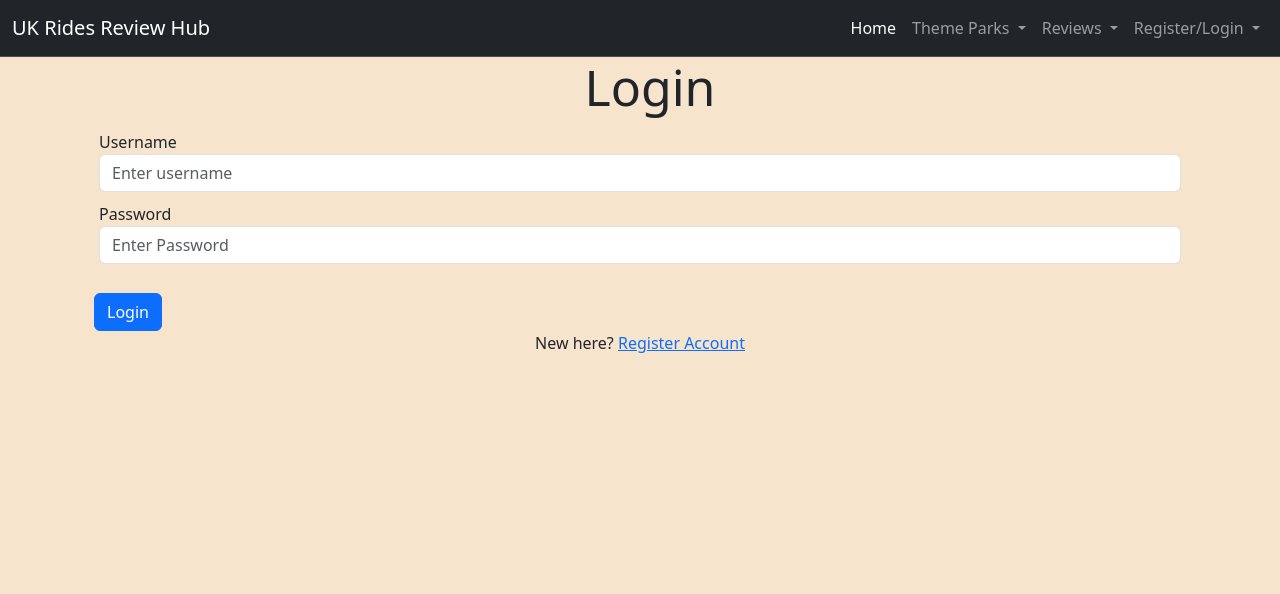
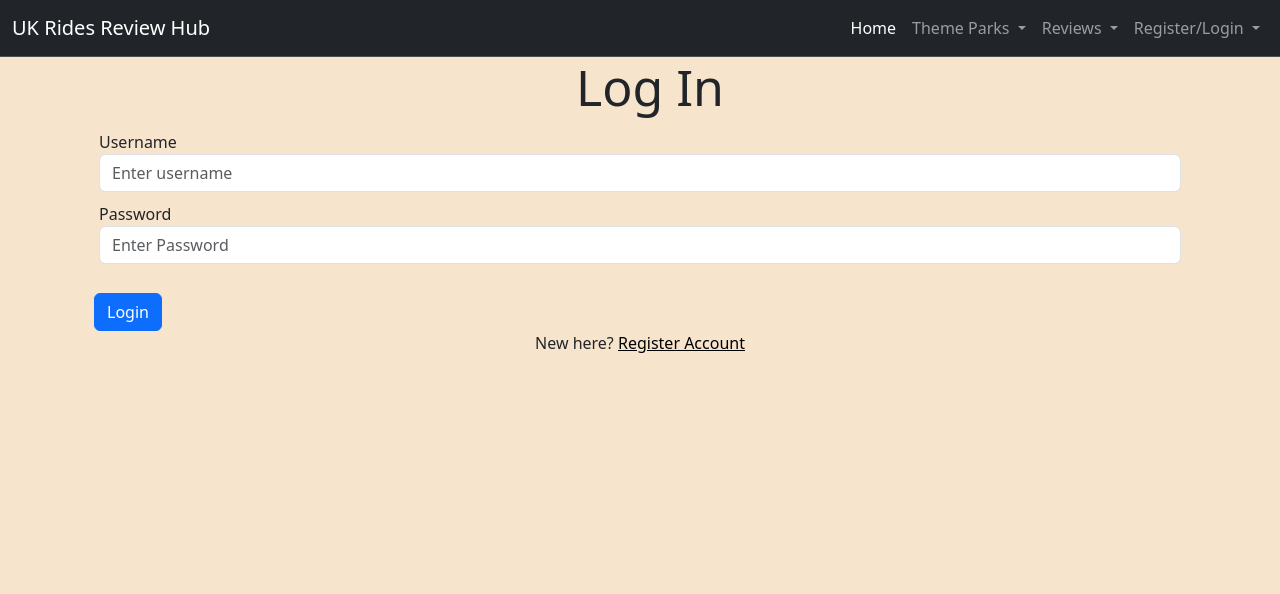
Before and after one commit to hannahro15/Theme-park-reviews-site, a Flask app: page /login in a window 1280 px wide. Shown: the top 594 px of the page. Run offline with Flask 3, Linux system fonts and the light colour scheme; some libraries are stand-ins or nearby versions.

Commit message:
Make registration and login links stronger for accesibility

```diff
--- a/static/css/style.css
+++ b/static/css/style.css
@@ -45,6 +45,12 @@ i {
 #copyright-statement {
     font-size: 10px;
     color: white;
+}
+
+/* Login / Register links */
+
+.reg-log-link{
+    color: black;
 }
 
 
--- a/templates/login.html
+++ b/templates/login.html
@@ -1,7 +1,7 @@
 {% extends "base.html" %}
 {% block content %}
 <!-- Login Page -->
-<h3 class="text-center">Login</h3>
+<h3 class="text-center">Log In</h3>
 <div class="container">
   <form method="POST" action="{{ url_for('login') }}">
     <div class="form-group">
@@ -15,7 +15,7 @@
         minlength="5" maxlength="15" pattern="^[a-zA-Z0-9]{5,15}$" required>
     </div>
     <br>
-    <button type="submit" class="btn btn-primary">Login</button>
+    <button type="submit" class="btn btn-primary" id="register-link">Login</button>
   </form>
 </div>
 
@@ -23,7 +23,7 @@
   <div>
     <p class="text-center">
       New here?
-      <a href="{{ url_for('register') }}">Register Account</a>
+      <a href="{{ url_for('register') }}" class="reg-log-link">Register Account</a>
     </p>
   </div>
 </div>
--- a/templates/register.html
+++ b/templates/register.html
@@ -23,7 +23,7 @@
     <div>
         <p class="text-center">
            Already Registered?
-           <a href="{{ url_for('login') }}">Log In</a>
+           <a href="{{ url_for('login') }}" class="reg-log-link">Log In</a>
         </p>
     </div>
   </div>
```
